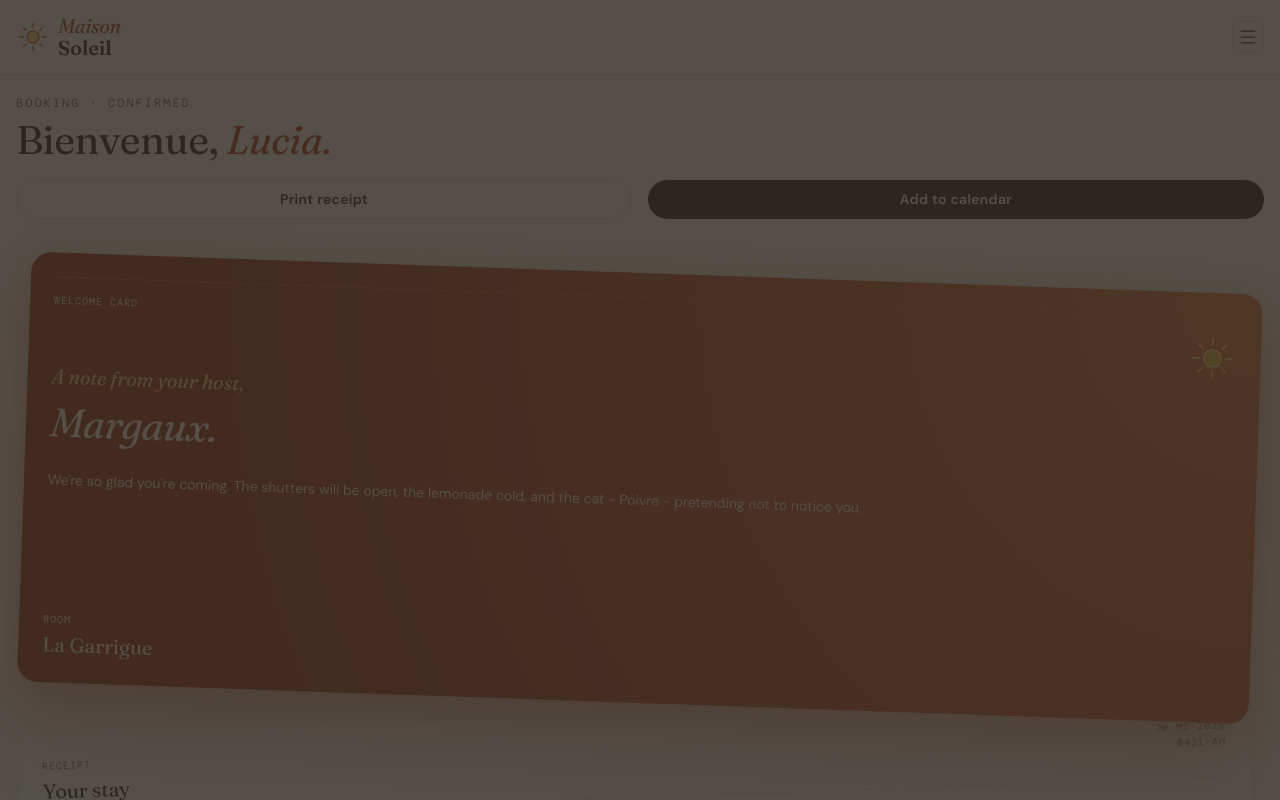
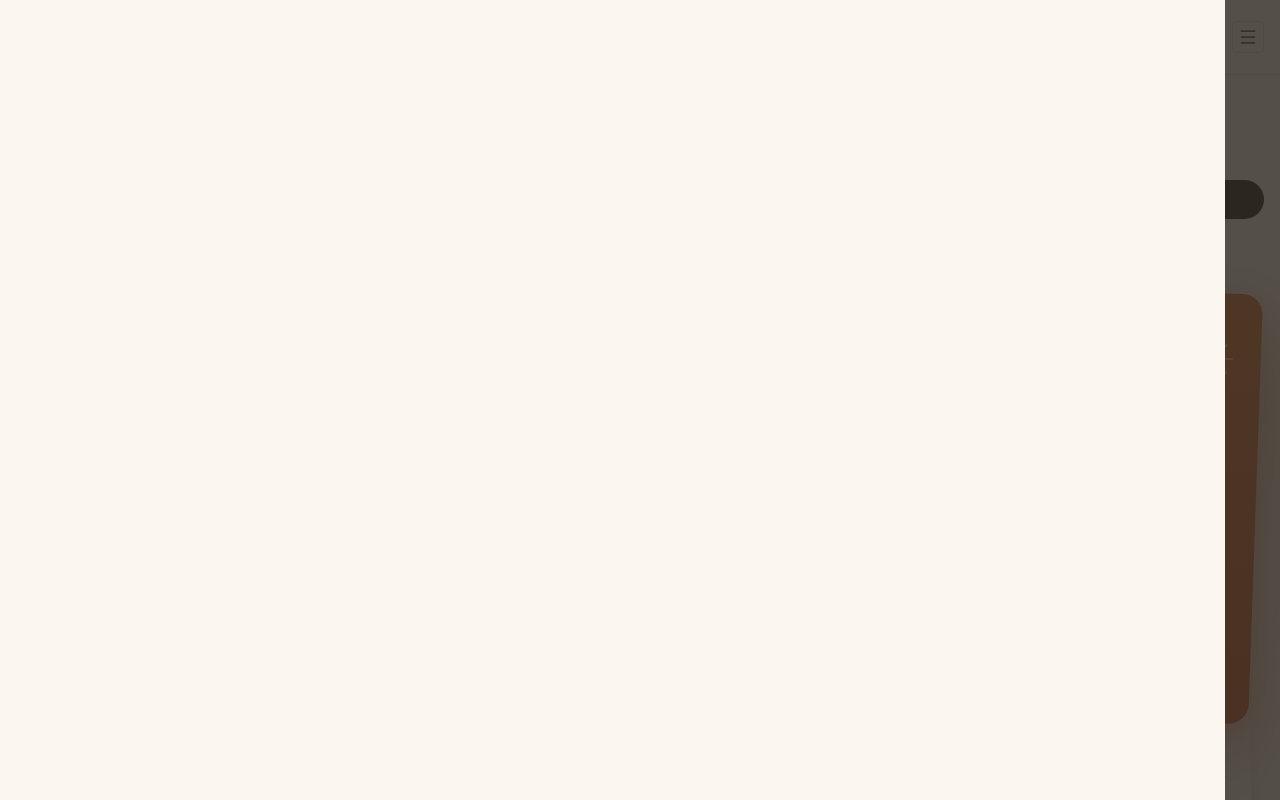
Before and after one commit to g-akca/hotel-booking-confirmation-page, a React (Vite) app: page / in a window 1280 px wide. Both pictures are taken after a click on the button 1248 px from the left and 37 px from the top of the page. Shown: the top 800 px of the page. Built offline with nearby package versions, Linux system fonts and the light colour scheme; a web font is replaced by a local one.

Commit message:
Refactor App component layout and update Menu component structure

```diff
--- a/src/App.jsx
+++ b/src/App.jsx
@@ -7,7 +7,7 @@ function App() {
   const [isMenuOpen, setIsMenuOpen] = useState(false);
 
   return (
-    <div className="text-base leading-base text-neutral-700 relative min-h-screen bg-neutral-100 flex flex-col gap-5">
+    <div className="text-base leading-base text-neutral-700 min-h-screen bg-neutral-100 flex flex-col gap-5">
       <AppBar openMenu={() => setIsMenuOpen(true)} />
 
       <MainSection />
@@ -17,7 +17,7 @@ function App() {
           <button
             type="button"
             onClick={() => setIsMenuOpen(false)}
-            className="absolute z-10 inset-0 bg-neutral-900/80"
+            className="fixed z-10 inset-0 bg-neutral-900/80"
           />
 
           <Menu />
--- a/src/components/Menu.jsx
+++ b/src/components/Menu.jsx
@@ -1,7 +1,8 @@
 function Menu() {
   return (
-    <>
-    </>
+    <div className="fixed z-20 left-0 right-13.75 inset-y-0 bg-neutral-100">
+
+    </div>
   )
 }
 
```
